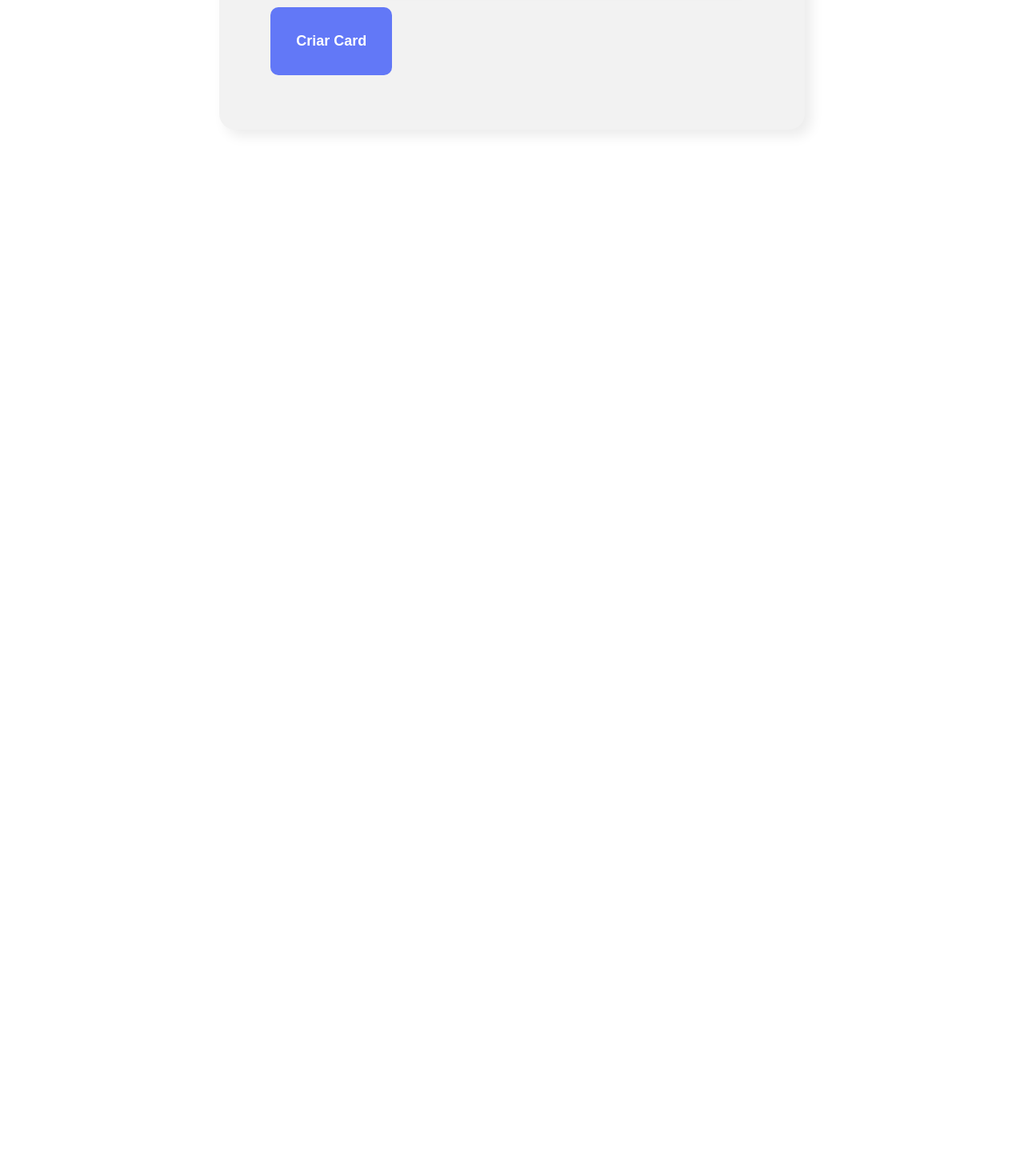
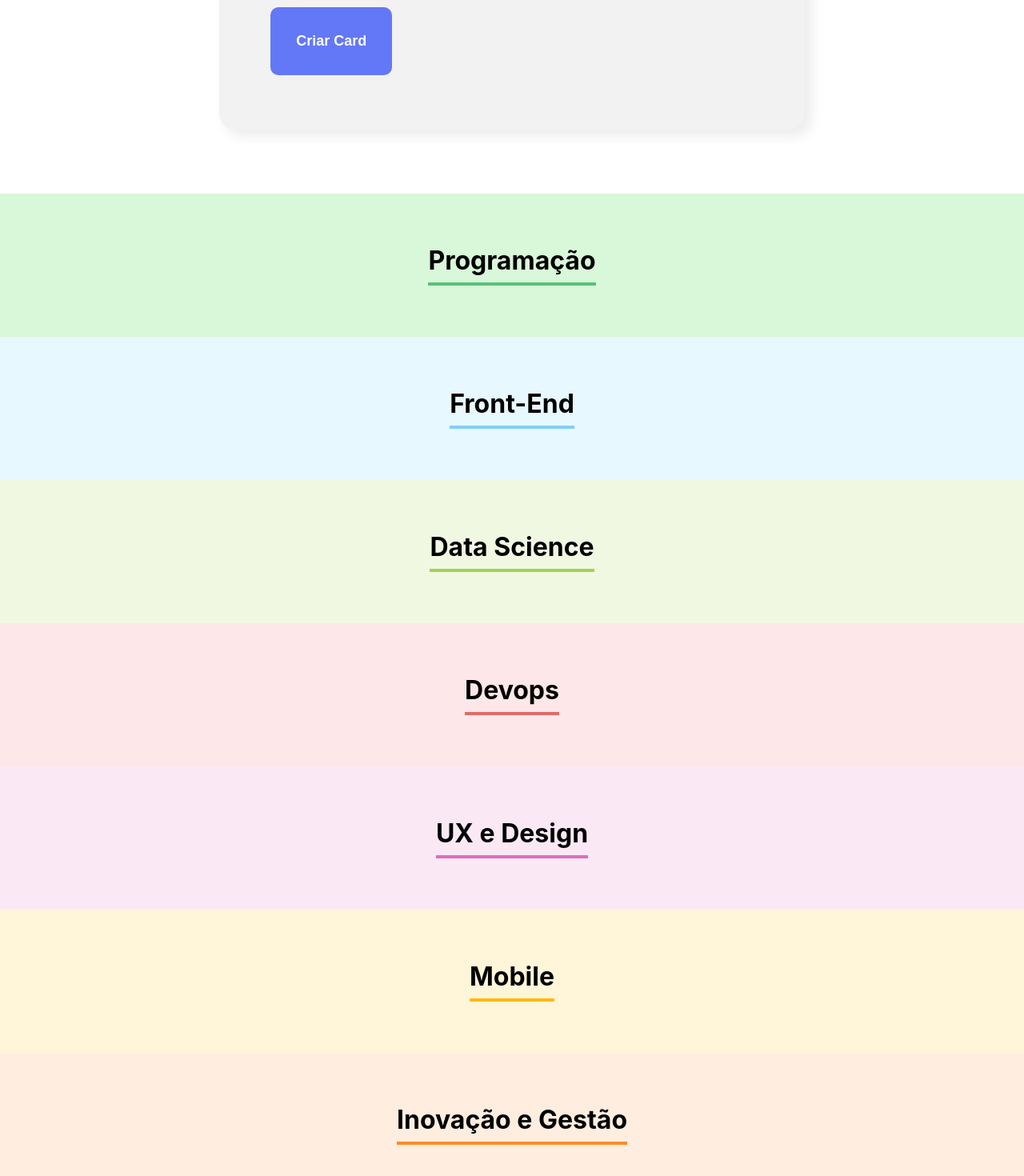
Before and after one commit to Miicchhel/organo, a React (Create React App) app: page / in a window 1280 px wide. Shown: the part 1235-2705 px from the top of the page at 80% size. Before the commit the page ends 1477 px from the top, so only its background shows below. Built offline with nearby package versions, Linux system fonts and the light colour scheme.

Commit message:
feat: adicionando o componente Time

```diff
--- a/src/App.js
+++ b/src/App.js
@@ -1,11 +1,67 @@
+import { useState } from 'react';
 import Banner from './componentes/Banner';
 import Formulario from './componentes/Formulario';
+import Time from './componentes/Time';
 
 function App() {
+
+  const times = [
+    {
+      nome: 'Programação',
+      corPrimaria: '#D9F7D9',
+      corSecundaria: '#57C278',
+    },
+    {
+      nome: 'Front-End',
+      corPrimaria: '#E8F8FF',
+      corSecundaria: '#82CFFA',
+    },
+    {
+      nome: 'Data Science',
+      corPrimaria: '#F0F8E2',
+      corSecundaria: '#A6D157',
+    },
+    {
+      nome: 'Devops',
+      corPrimaria: '#FDE7E8',
+      corSecundaria: '#E06B69',
+    },
+    {
+      nome: 'UX e Design',
+      corPrimaria: '#FAE9F5',
+      corSecundaria: '#DB6EBF',
+    },
+    {
+      nome: 'Mobile',
+      corPrimaria: '#FFF5D9',
+      corSecundaria: '#FFBA05',
+    },
+    {
+      nome: 'Inovação e Gestão',
+      corPrimaria: '#FFEEDF',
+      corSecundaria: '#FF8A29',
+    },
+  ];
+
+  const [colaboradores, setColaboradores] = useState([]);
+
+  const aoNovoColaboradorAdicionado = (colaborador) =>  {
+    setColaboradores([...colaboradores, colaborador])
+    console.log(colaboradores);
+  };
+
   return (
     <div className="App">
       <Banner />
-      <Formulario />
+      <Formulario
+        aoColaboradorCadastrado={(colaborador) => aoNovoColaboradorAdicionado(colaborador)}
+      />
+      {times.map((time) => <Time
+        key={time.nome}
+        nome={time.nome}
+        corPrimaria={time.corPrimaria}
+        corSecundaria={time.corSecundaria}
+      />)}
     </div>
   );
 }
```
